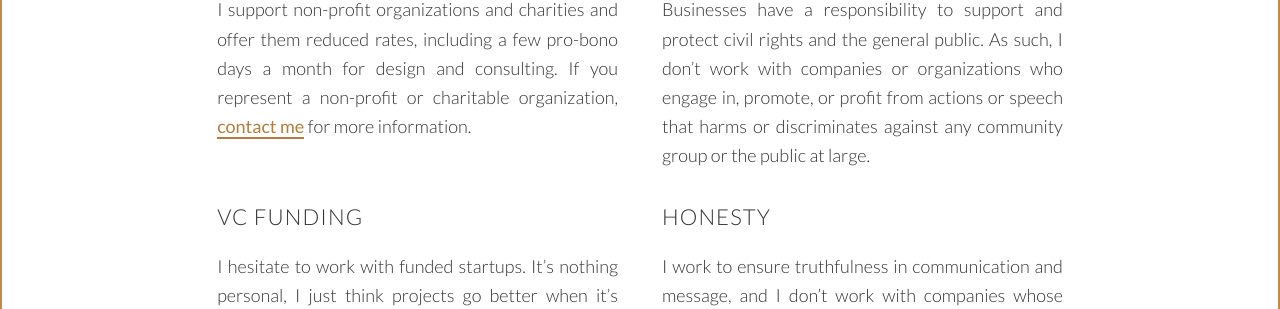
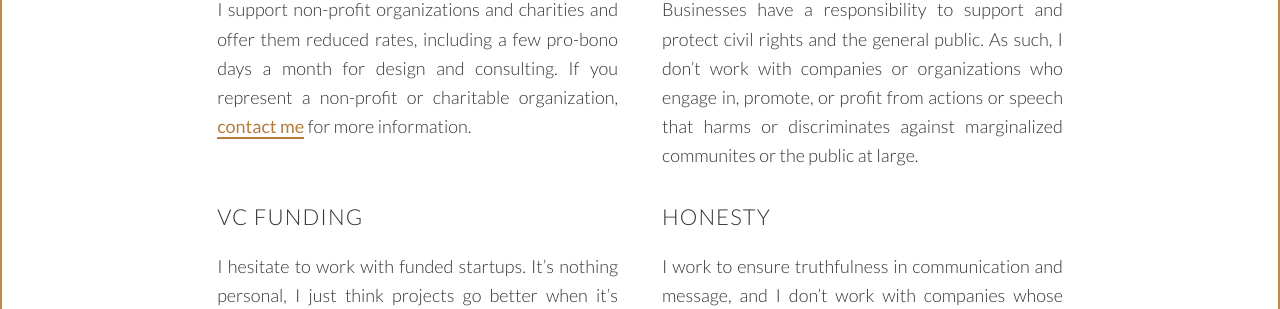
Before and after one commit to claxondesignco/claxondesignco.github.io, a Jekyll site: the page built from index.html, in a window 1280 px wide and 900 px high, scrolled down 1302 px. Shown: the part 262-571 px from the top of the window. Built offline with Jekyll 4.4.1, drawn with Linux system fonts in a browser that asks for light colours.

Commit message:
Edits to Social Responsibility subsection.

```diff
--- a/_includes/ethics.html
+++ b/_includes/ethics.html
@@ -15,7 +15,7 @@
     <section class="columns__section">
       <h3 id="social-responsibility">Social Responsibility</h3>
 
-      <p>Businesses have a responsibility to support and protect civil rights and the general public. As such, I don’t work with companies or organizations who engage in, promote, or profit from actions or speech that harms or discriminates against any community group or the public at large.</p>
+      <p>Businesses have a responsibility to support and protect civil rights and the general public. As such, I don’t work with companies or organizations who engage in, promote, or profit from actions or speech that harms or discriminates against marginalized communites or the public at large.</p>
 
     </section>
 
```
